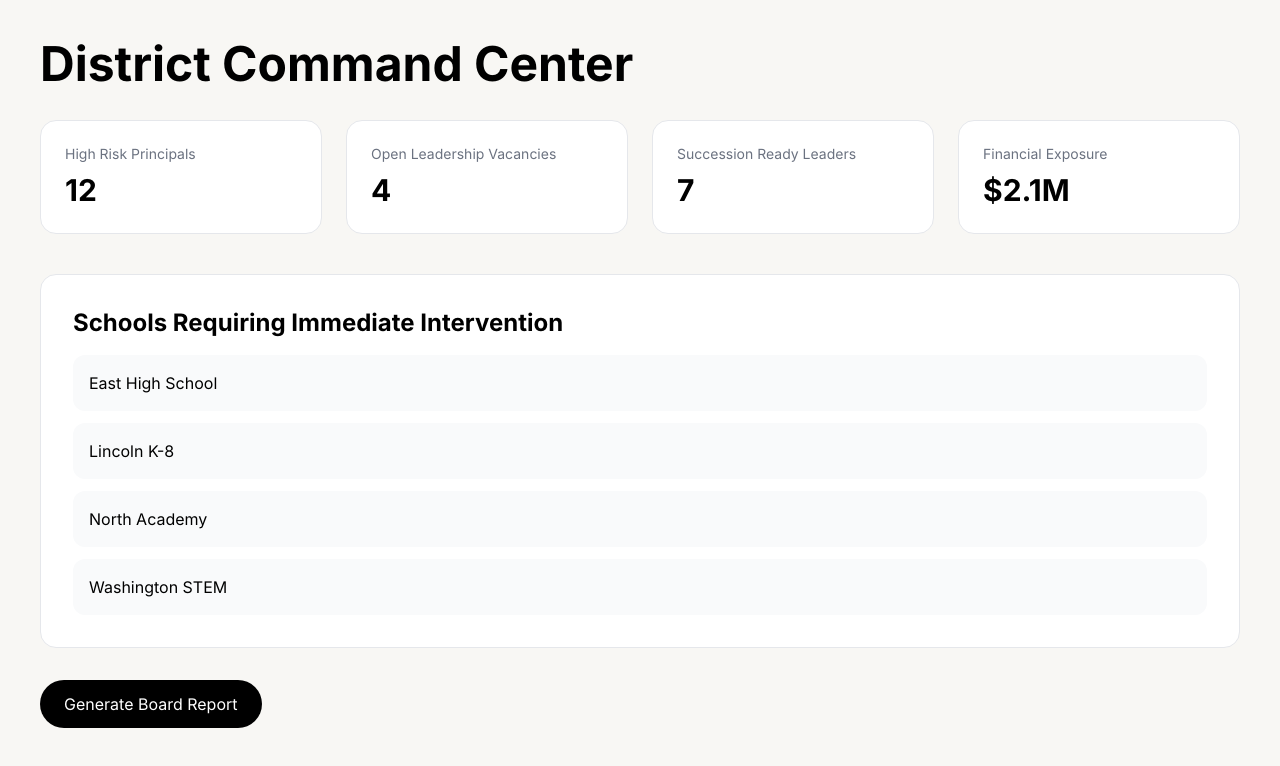
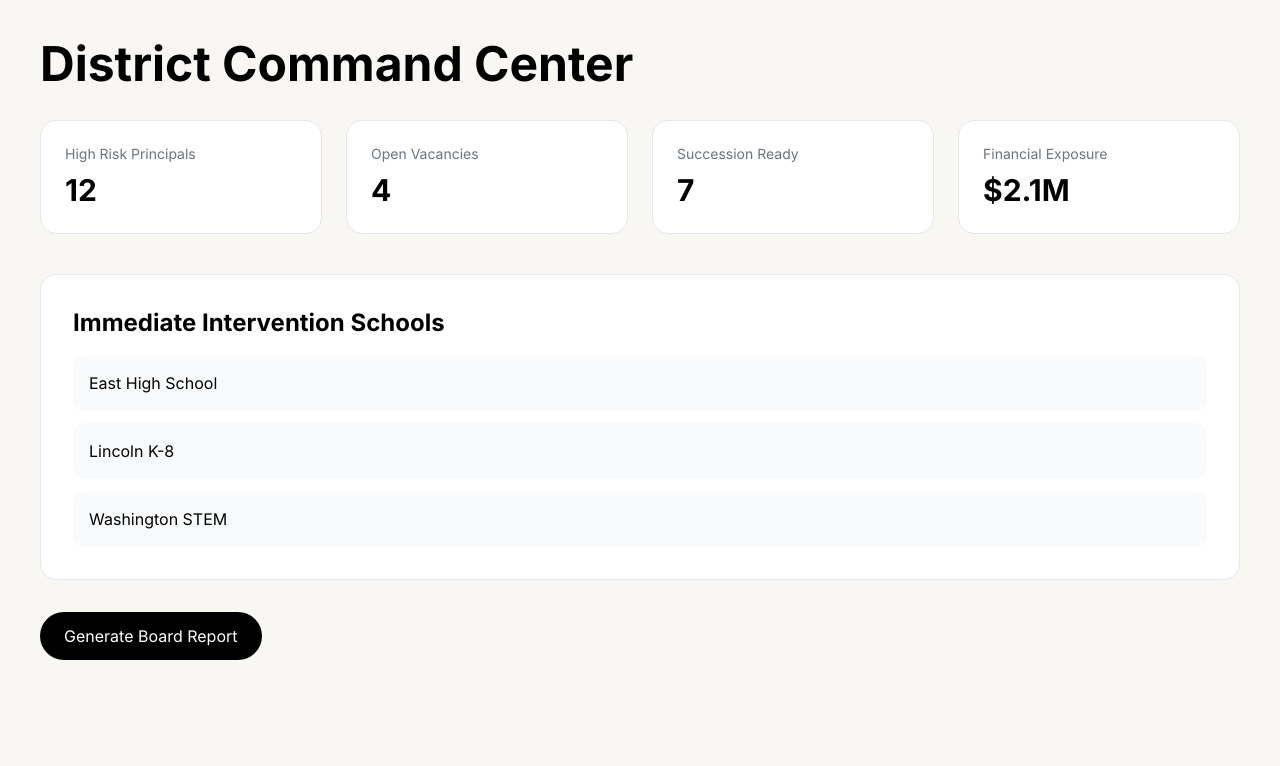
Before and after one commit to jmarc296-jpg/instructional-leadership-practice, a Next.js app: page /district-command-center in a window 1280 px wide. Shown: the top 766 px of the page. Built offline with nearby package versions, Linux system fonts and the light colour scheme.

Commit message:
complete enterprise demo infrastructure

```diff
--- a/app/district-command-center/page.tsx
+++ b/app/district-command-center/page.tsx
@@ -2,21 +2,14 @@ import Link from "next/link";
 
 const metrics = [
   { label: "High Risk Principals", value: "12" },
-  { label: "Open Leadership Vacancies", value: "4" },
-  { label: "Succession Ready Leaders", value: "7" },
+  { label: "Open Vacancies", value: "4" },
+  { label: "Succession Ready", value: "7" },
   { label: "Financial Exposure", value: "$2.1M" }
 ];
 
-const schools = [
-  "East High School",
-  "Lincoln K-8",
-  "North Academy",
-  "Washington STEM"
-];
-
-export default function DistrictCommandCenter() {
+export default function DistrictCommandCenterPage() {
   return (
-    <main className="min-h-screen bg-[#f8f7f4] p-10 text-black">
+    <main className="min-h-screen bg-[#f8f7f4] text-black p-10">
       <div className="max-w-7xl mx-auto">
         <h1 className="text-5xl font-bold mb-8">
           District Command Center
@@ -24,30 +17,44 @@ export default function DistrictCommandCenter() {
 
         <div className="grid md:grid-cols-4 gap-6 mb-10">
           {metrics.map((metric) => (
-            <div key={metric.label} className="bg-white p-6 rounded-2xl border">
-              <p className="text-sm text-gray-500">{metric.label}</p>
-              <p className="text-3xl font-bold mt-2">{metric.value}</p>
+            <div
+              key={metric.label}
+              className="bg-white border rounded-2xl p-6"
+            >
+              <p className="text-sm text-gray-500">
+                {metric.label}
+              </p>
+
+              <p className="text-3xl font-bold mt-2">
+                {metric.value}
+              </p>
             </div>
           ))}
         </div>
 
-        <div className="bg-white p-8 rounded-2xl border mb-8">
+        <div className="bg-white border rounded-2xl p-8 mb-8">
           <h2 className="text-2xl font-bold mb-4">
-            Schools Requiring Immediate Intervention
+            Immediate Intervention Schools
           </h2>
 
           <div className="space-y-3">
-            {schools.map((school) => (
-              <div key={school} className="p-4 bg-gray-50 rounded-xl">
-                {school}
-              </div>
-            ))}
+            <div className="bg-gray-50 p-4 rounded-xl">
+              East High School
+            </div>
+
+            <div className="bg-gray-50 p-4 rounded-xl">
+              Lincoln K-8
+            </div>
+
+            <div className="bg-gray-50 p-4 rounded-xl">
+              Washington STEM
+            </div>
           </div>
         </div>
 
         <Link
           href="/board-report"
-          className="bg-black text-white px-6 py-3 rounded-full inline-block"
+          className="inline-block bg-black text-white px-6 py-3 rounded-full"
         >
           Generate Board Report
         </Link>
```
